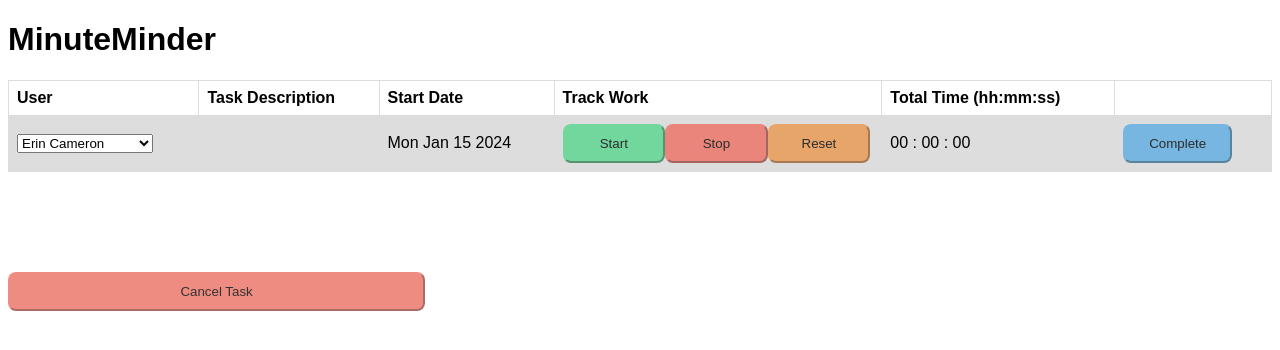
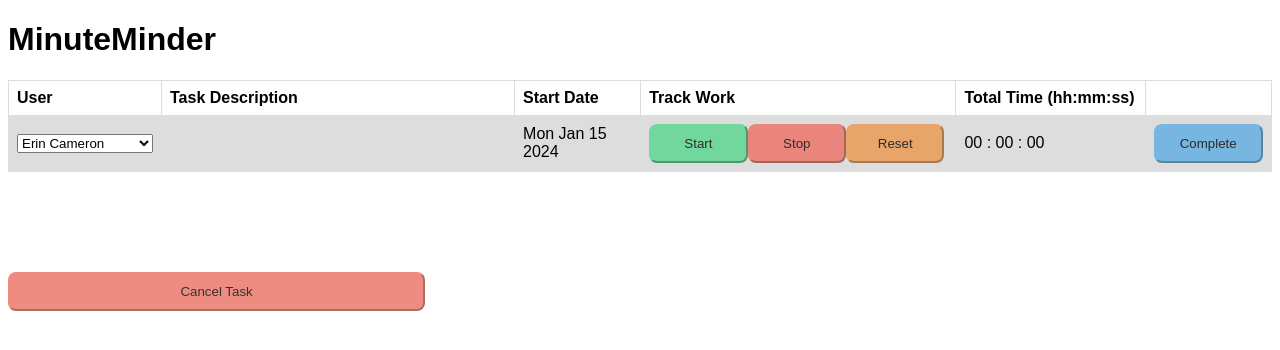
Before and after one commit to erincameron11/minuteminder, a plain HTML site: page index.html in a window 1280 px wide. Both pictures are taken after a click on the button "New Task". Drawn offline with Linux system fonts and the light colour scheme.

Commit message:
bug fixes

```diff
--- a/index.html
+++ b/index.html
@@ -28,12 +28,12 @@
         <section>
             <table id="table-tasks">
                 <tr>
-                    <th>User</th>
-                    <th>Task Description</th>
-                    <th>Start Date</th>
-                    <th>Track Work</th>
-                    <th>Total Time (hh:mm:ss)</th>
-                    <th></th>
+                    <th width="12%">User</th>
+                    <th width="28%">Task Description</th>
+                    <th width="10%">Start Date</th>
+                    <th width="25%">Track Work</th>
+                    <th width="15%">Total Time (hh:mm:ss)</th>
+                    <th width="10%"></th>
                 </tr>
                 <tr id="table-row" hidden>
                     <td id="user">
@@ -52,7 +52,7 @@
                         <span id="min">00</span><span> :</span>
                         <span id="sec">00</span>
                     </td>
-                    <td id="action-row"><button id="complete" onclick="sendData();">Complete</button><button id="delete">Delete</button></td>
+                    <td id="action-row"><button id="complete" onclick="sendData();">Complete</button><button id="delete" onclick="deleteRow(this);">Delete</button></td>
                 </tr>
             </table>
 
--- a/js/main.js
+++ b/js/main.js
@@ -3,9 +3,9 @@ var startButton = document.getElementById("start");
 var stopButton = document.getElementById("stop");
 var resetButton = document.getElementById("reset");
 var completeButton = document.getElementById("complete");
+var deleteButton = document.getElementById("delete");
 var newTaskButton = document.getElementById("new-task-button");
 var cancelTaskButton = document.getElementById("cancel-task-button");
-var deleteButton = document.getElementById("delete");
 var actionButtonRow;
 var hour = 0, minute = 0, second = 0;
 
@@ -52,6 +52,7 @@ newTaskButton.addEventListener('click', function() {
     timer = false;
     newTaskButton.style.display = "none";
     cancelTaskButton.style.display = "inline-block";
+    completeButton.style.display = "inline-block";
     deleteButton.style.display = "none";
 })
 
@@ -71,12 +72,6 @@ cancelTaskButton.addEventListener('click', function() {
     document.getElementById('hr').innerHTML = "00";
     document.getElementById('min').innerHTML = "00";
     document.getElementById('sec').innerHTML = "00";
-})
-
-deleteButton.addEventListener('click', function() {
-    timer = false;
-    // actionButtonRow.deleteRow();
-    console.log("hello there");
 })
 
 // FUNCTION: used to operate the stopwatch timers
@@ -190,8 +185,7 @@ function sendData() {
         totalTimeRow.innerHTML = totalTime;
         actionButtonRow = row.insertCell(5);
         completeButton.style.display = "none";
-        // actionButtonRow.innerHTML = "<button id=\"delete\">Delete</button>";
-        // actionButtonRow.innerHTML = document.getElementById("action-row");
+        actionButtonRow.innerHTML = "<button id=\"delete\" onclick=\"deleteRow(this);\">Delete</button>";
 
         // Reset task description value
         document.getElementById("task-description").innerHTML = "";
@@ -208,3 +202,9 @@ function StartStop() {
         startStop.innerText = "Start";
     }
 }
+
+// FUNCTION: used to delete a row
+function deleteRow(button) {
+    var row = button.parentNode.parentNode;
+    row.parentNode.removeChild(row);
+  }
```
